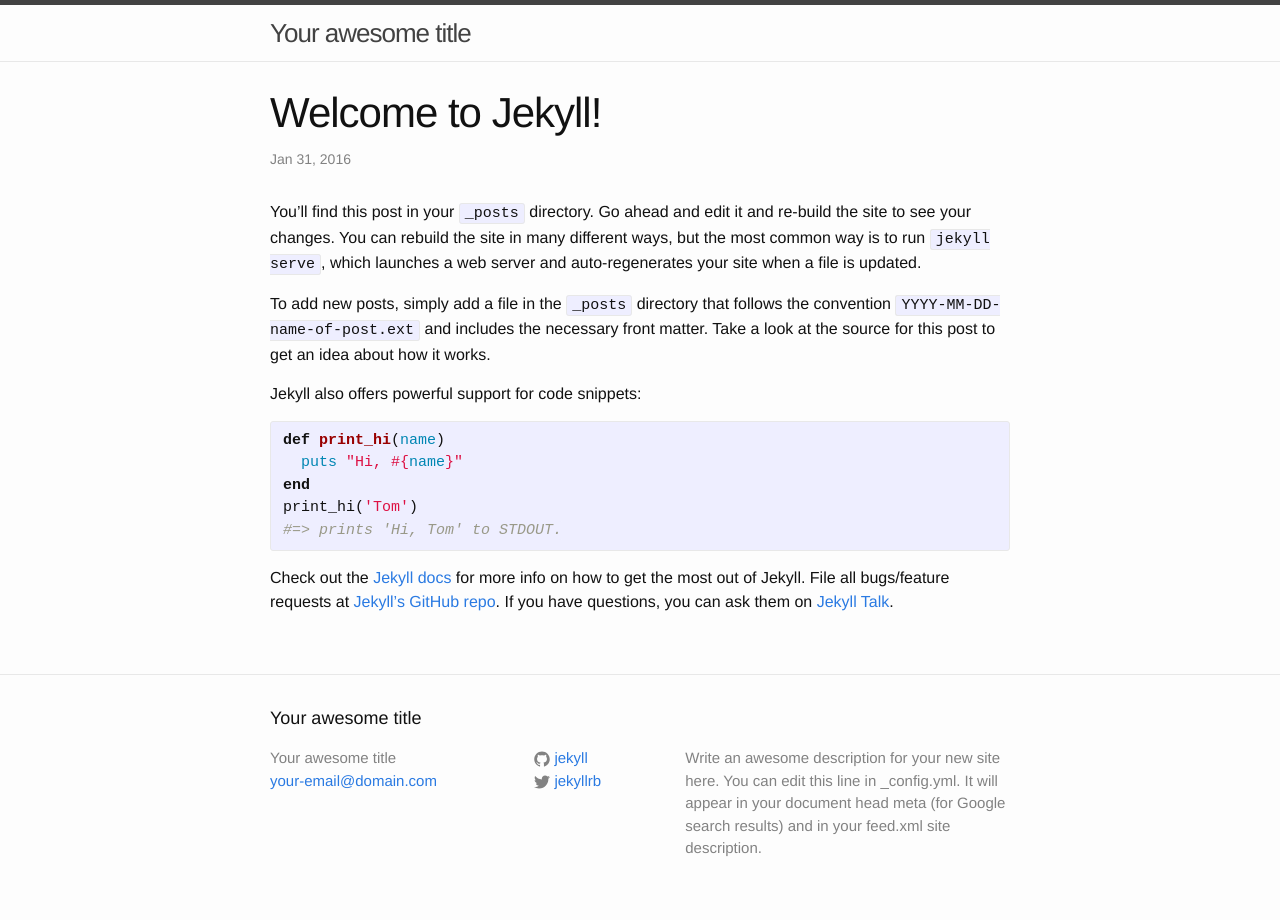
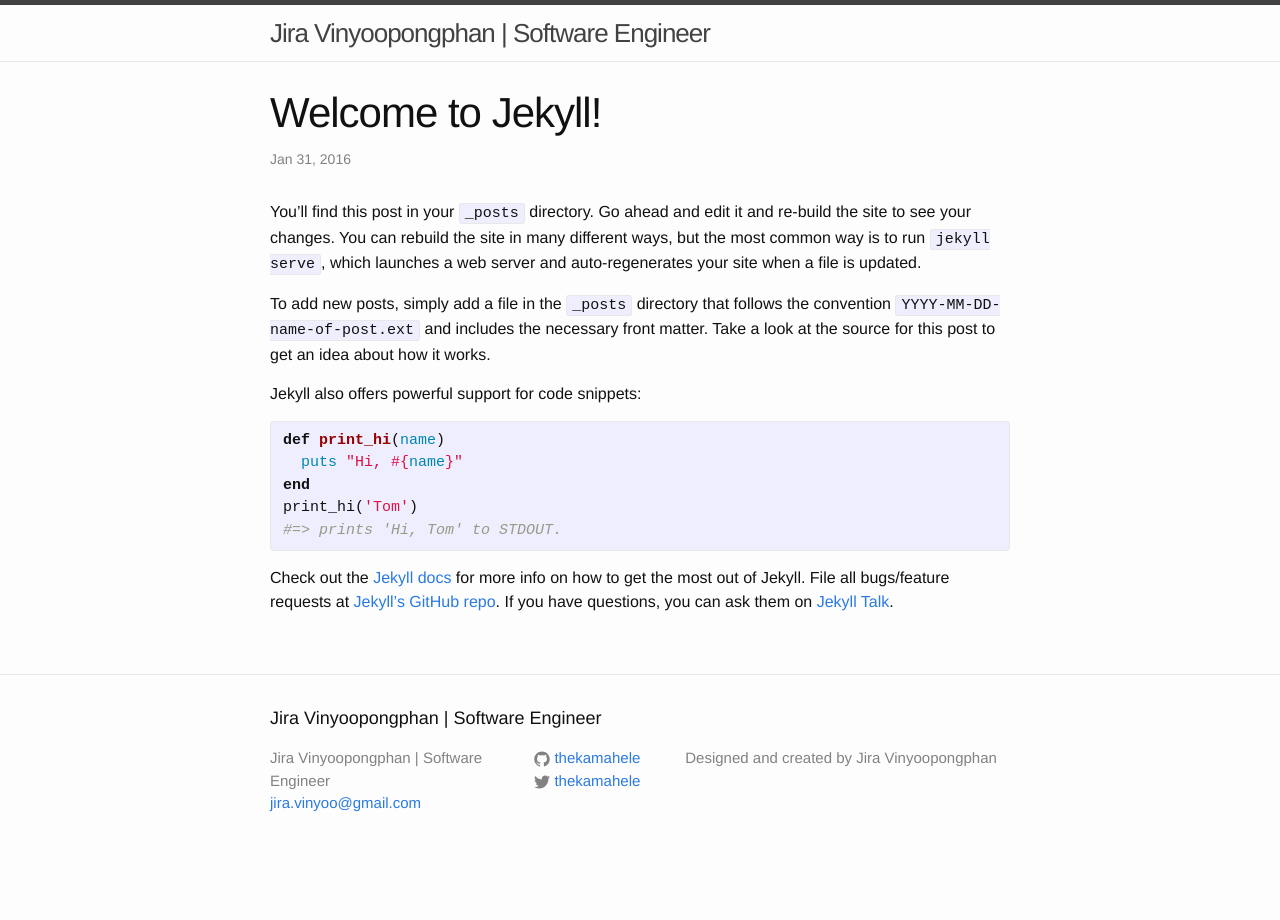
Before and after one commit to thekamahele/thekamahele.github.io, a Jekyll site: the page built from _posts/2016-01-30-welcome-to-jekyll.markdown, in a window 1280 px wide. Built offline with Jekyll 4.4.1, drawn with Linux system fonts in a browser that asks for light colours.

Commit message:
(setup) Editing config file to include site variables

```diff
--- a/_config.yml
+++ b/_config.yml
@@ -1,21 +1,26 @@
-# Welcome to Jekyll!
-#
-# This config file is meant for settings that affect your whole blog, values
-# which you are expected to set up once and rarely need to edit after that.
-# For technical reasons, this file is *NOT* reloaded automatically when you use
-# 'jekyll serve'. If you change this file, please restart the server process.
+
 
 # Site settings
-title: Your awesome title
-email: your-email@domain.com
-description: > # this means to ignore newlines until "baseurl:"
-  Write an awesome description for your new site here. You can edit this
-  line in _config.yml. It will appear in your document head meta (for
-  Google search results) and in your feed.xml site description.
+title: Jira Vinyoopongphan | Software Engineer
+email: jira.vinyoo@gmail.com
+description: >
+  Designed and created by Jira Vinyoopongphan
 baseurl: "" # the subpath of your site, e.g. /blog
-url: "http://yourdomain.com" # the base hostname & protocol for your site
-twitter_username: jekyllrb
-github_username:  jekyll
+url: "http://thekamahele.github.io" # the base hostname & protocol for your site
+profile_img: ./assets/profile_img.jpeg
+
+#Social Profiles
+twitter_username: thekamahele
+github_username:  thekamahele
+instagram_username:  thekamahele
+linkedin_username: jiravinyoo
+
+thought:
+  text: Twenty years from now you will be more disappointed by the things you didn’t
+
+#    do than by the ones you did do. So throw off the bowlines. Sail away from the safe harbor.
+#    Catch the trade winds in your sails. Explore. Dream. Discover.
+  author: Mark Twain
 
 # Build settings
 markdown: kramdown
```
